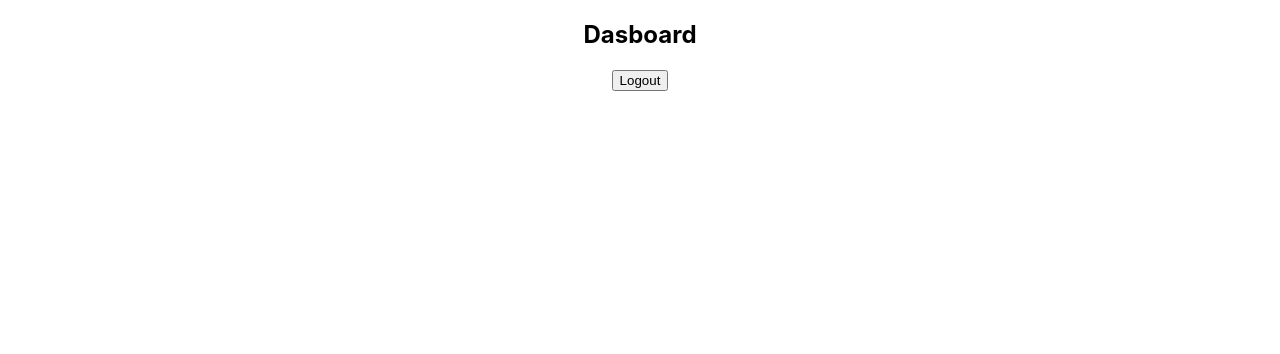
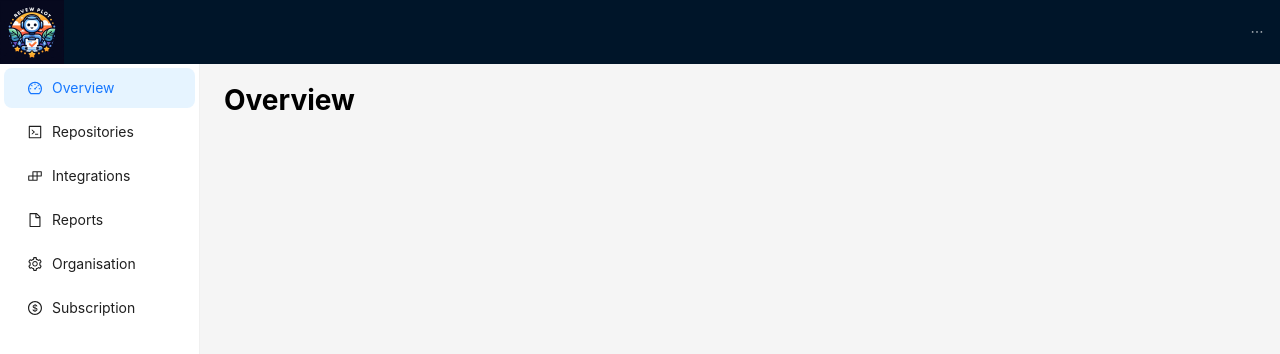
Before and after one commit to deepak140596/review-pilot, a React (Create React App) app: page /dashboard in a window 1280 px wide. Shown: the top 354 px of the page. Built offline with nearby package versions, Linux system fonts and the light colour scheme; no server answers; sample sign-in values are in the browser's storage.

Commit message:
added dashboard skeleton ui

```diff
--- a/src/pages/dashboard/dashboard.scss
+++ b/src/pages/dashboard/dashboard.scss
@@ -1,4 +1,26 @@
-.dashboard {
-    text-align: center;
-    // Add more styles specific to Page1 here
+.dashboard-layout {
+  min-height: 100vh;
+}
+
+.dashboard-header {
+  display: flex;
+  justify-content: space-between;
+  align-items: center;
+  padding: 0;
+  .ant-menu {
+    line-height: 64px;
   }
+}
+
+.dashboard-sidebar {
+  background: #fff;
+
+  &__menu {
+    height: 100%;
+    border-right: 0;
+  }
+}
+
+.dashboard-content {
+  padding: 0 24px 24px;
+}
--- a/src/pages/dashboard/dashboard.tsx
+++ b/src/pages/dashboard/dashboard.tsx
@@ -1,19 +1,84 @@
-import { Link } from 'react-router-dom';
 import './dashboard.scss';
+import { Layout, Menu } from 'antd';
+import {
+  DashboardOutlined,
+  CodeOutlined,
+  SettingOutlined,
+  FileOutlined,
+  BuildOutlined,
+  DollarOutlined,
+  LogoutOutlined,
+} from '@ant-design/icons';
+import AppLogo from '../../components/logo/logo';
 import { useAuth } from '../../context/auth-context';
+import { useState } from 'react';
+import Overview from './overview/overview';
+import Repositories from './repositories/repositories';
+
+const { Header, Sider } = Layout;
 
 const Dashboard = () => {
+
   const { logout } = useAuth();
+  const [activeComponent, setActiveComponent] = useState(<Overview />);
+
+  const handleMenuClick = (component: JSX.Element) => {
+    console.log('component', component);
+    setActiveComponent(component);
+  };
+
   return (
-    <div className="dashboard">
-      <h2>Dasboard</h2>
-      <button onClick={
-        () => {
-          logout();
-          console.log('Logout clicked');
-        }
-      } >Logout</button>
-    </div>
+    <Layout className="dashboard-layout">
+      <Header className="dashboard-header">
+        <AppLogo/>
+        <Menu theme="dark" mode="horizontal" selectable={false}>
+          <Menu.Item key="1" onClick={logout} icon={<LogoutOutlined/>}>
+            Logout
+          </Menu.Item>
+        </Menu>
+      </Header>
+      <Layout>
+        <Sider width={200} className="dashboard-sidebar">
+          <Menu
+            mode="inline"
+            defaultSelectedKeys={['1']}
+            defaultOpenKeys={['sub1']}
+            className="dashboard-sidebar__menu"
+          >
+            <Menu.Item key="1"
+              icon={<DashboardOutlined />}
+              onClick={() => handleMenuClick(<Overview />)}>
+              Overview
+            </Menu.Item>
+            <Menu.Item key="2"
+              icon={<CodeOutlined />}
+              onClick={() => handleMenuClick(<Repositories />)}>
+              Repositories
+            </Menu.Item>
+            <Menu.Item key="3"
+              icon={<BuildOutlined />}>
+              Integrations
+            </Menu.Item>
+            <Menu.Item key="4"
+              icon={<FileOutlined />}>
+              Reports
+            </Menu.Item>
+            <Menu.Item key="5"
+              icon={<SettingOutlined />}>
+              Organisation
+            </Menu.Item>
+            <Menu.Item key="6"
+              icon={<DollarOutlined />}>
+              Subscription
+            </Menu.Item>
+          </Menu>
+        </Sider>
+
+        <Layout className="dashboard-content">
+          {activeComponent}
+        </Layout>
+      </Layout>
+    </Layout>
   );
 };
 
--- /dev/null
+++ b/src/pages/dashboard/overview/overview.tsx
@@ -0,0 +1,14 @@
+import Layout from "antd/es/layout/layout";
+
+
+const Overview = () => {
+
+    return (
+        <Layout>
+            <h1>Overview</h1>
+        </Layout>
+    );
+
+}
+
+export default Overview;
--- /dev/null
+++ b/src/pages/dashboard/repositories/repositories.tsx
@@ -0,0 +1,14 @@
+import Layout from "antd/es/layout/layout";
+
+
+const Repositories = () => {
+
+    return (
+        <Layout>
+            <h1>Repositories</h1>
+        </Layout>
+    );
+
+}
+
+export default Repositories;
```
Also changed, not shown: src/pages/dashboard/overview/overview.scss (added), src/pages/dashboard/repositories/repositories.scss (added).
